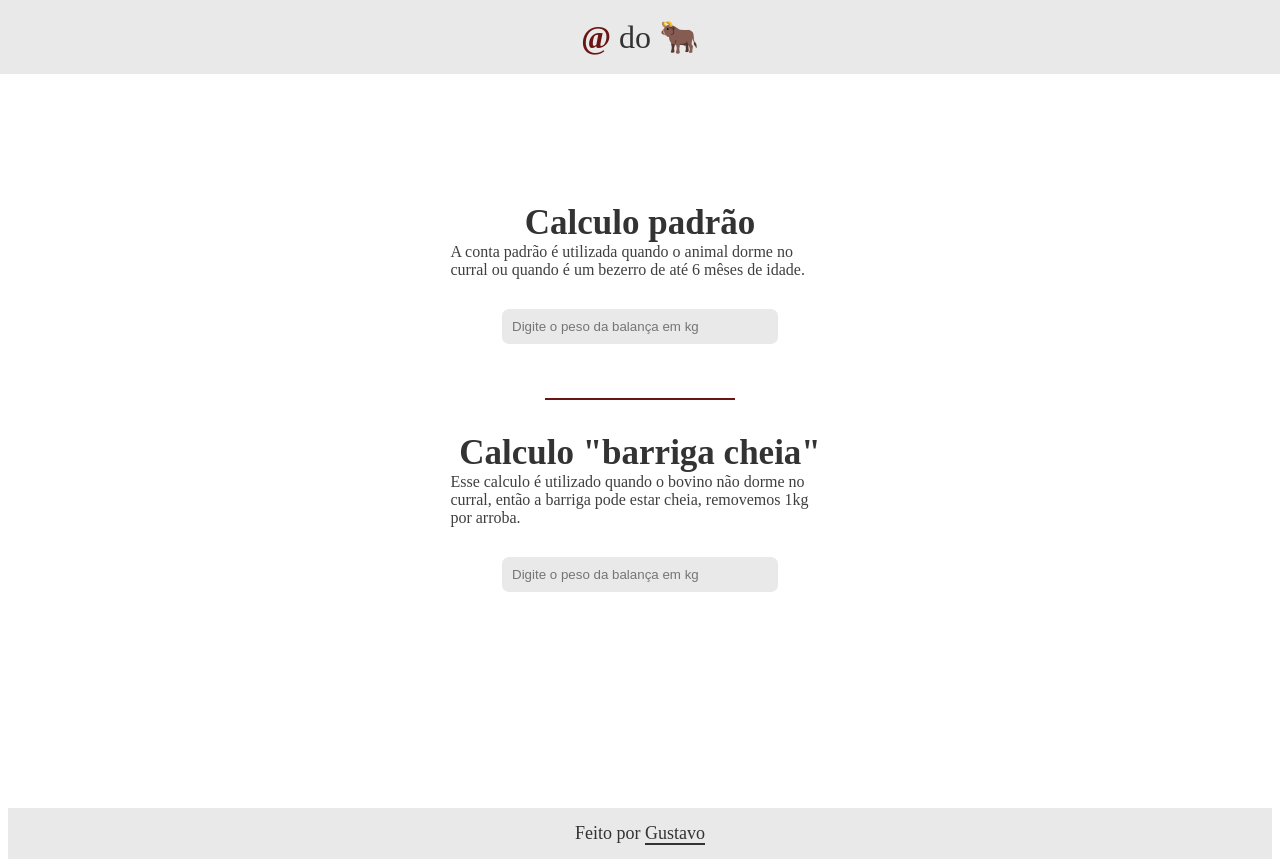
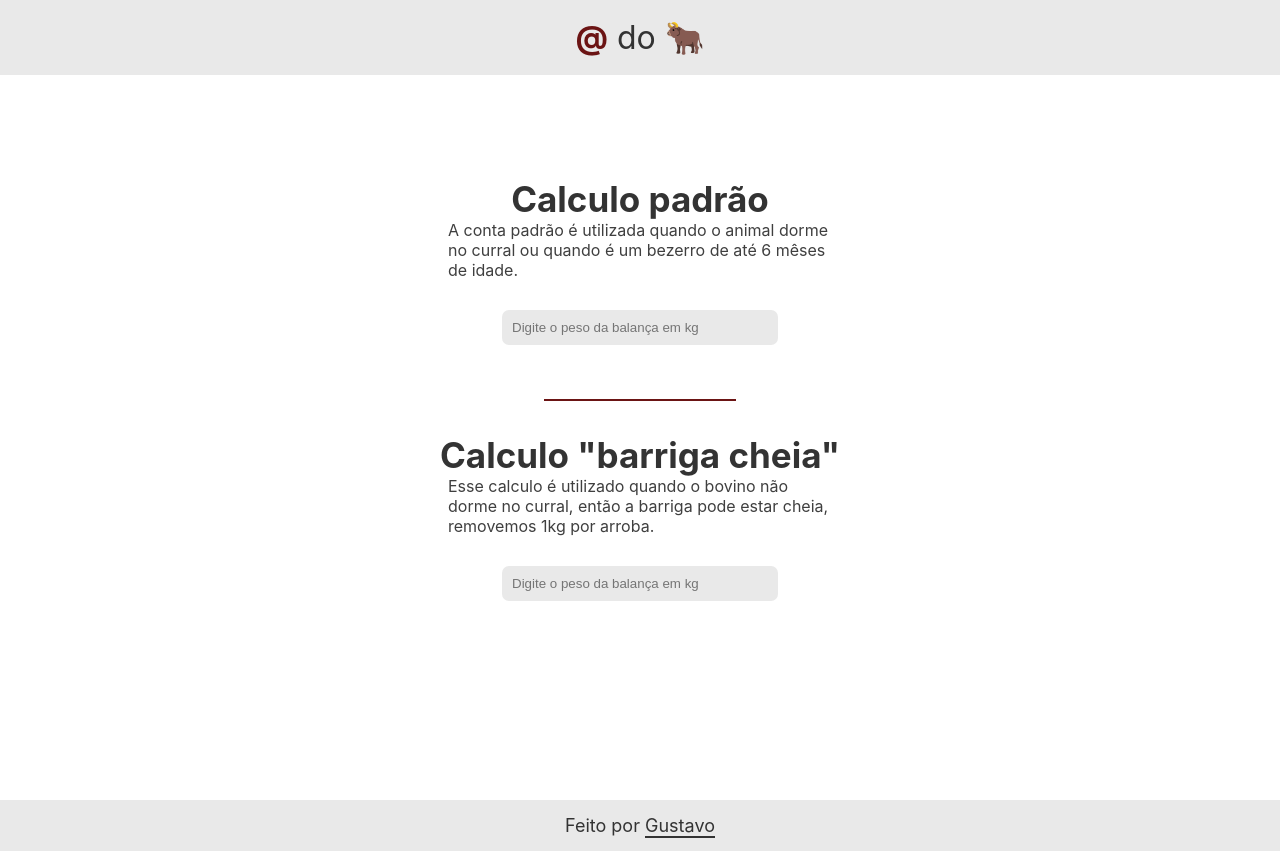
Before and after one commit to GustavoSrr/Arroba-do-Boi, a React (Create React App) app: page / in a window 1280 px wide. Built offline with nearby package versions, Linux system fonts and the light colour scheme.

Commit message:
Removendo estilizações de componentes apagados

```diff
--- a/src/App.css
+++ b/src/App.css
@@ -1,38 +1,16 @@
-.App {
-  text-align: center;
+body {
+  margin: 0;
+  padding: 0;
+  width: 100vw;
+  height: fit-content;
+  font-family: -apple-system, BlinkMacSystemFont, "Segoe UI", Roboto, Oxygen,
+    Ubuntu, Cantarell, "Open Sans", "Helvetica Neue", sans-serif;
 }
 
-.App-logo {
-  height: 40vmin;
-  pointer-events: none;
+.main {
+  width: 100%;
+  min-height: 100%;
+  height: fit-content;
+
+  background-color: rgb(255, 255, 255);
 }
-
-@media (prefers-reduced-motion: no-preference) {
-  .App-logo {
-    animation: App-logo-spin infinite 20s linear;
-  }
-}
-
-.App-header {
-  background-color: #282c34;
-  min-height: 100vh;
-  display: flex;
-  flex-direction: column;
-  align-items: center;
-  justify-content: center;
-  font-size: calc(10px + 2vmin);
-  color: white;
-}
-
-.App-link {
-  color: #61dafb;
-}
-
-@keyframes App-logo-spin {
-  from {
-    transform: rotate(0deg);
-  }
-  to {
-    transform: rotate(360deg);
-  }
-}
```
